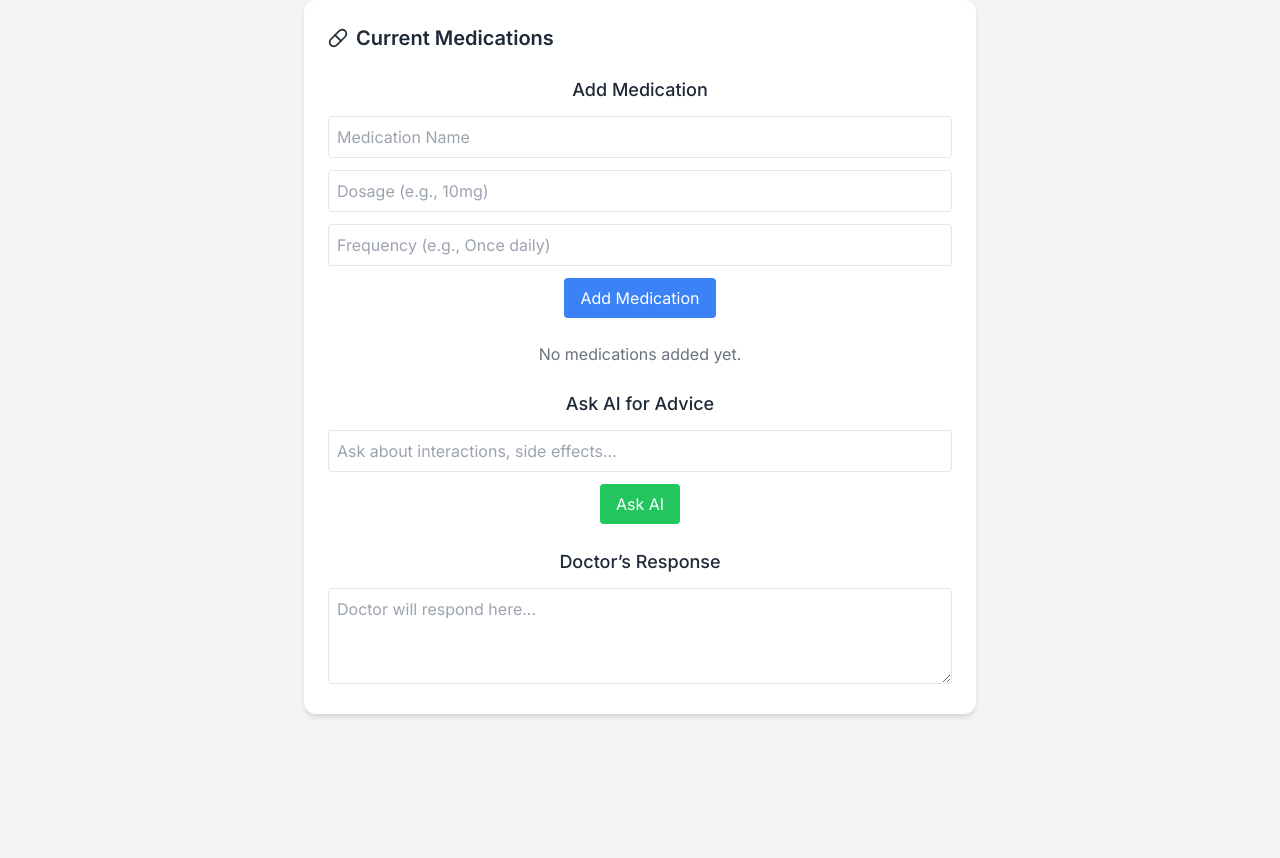
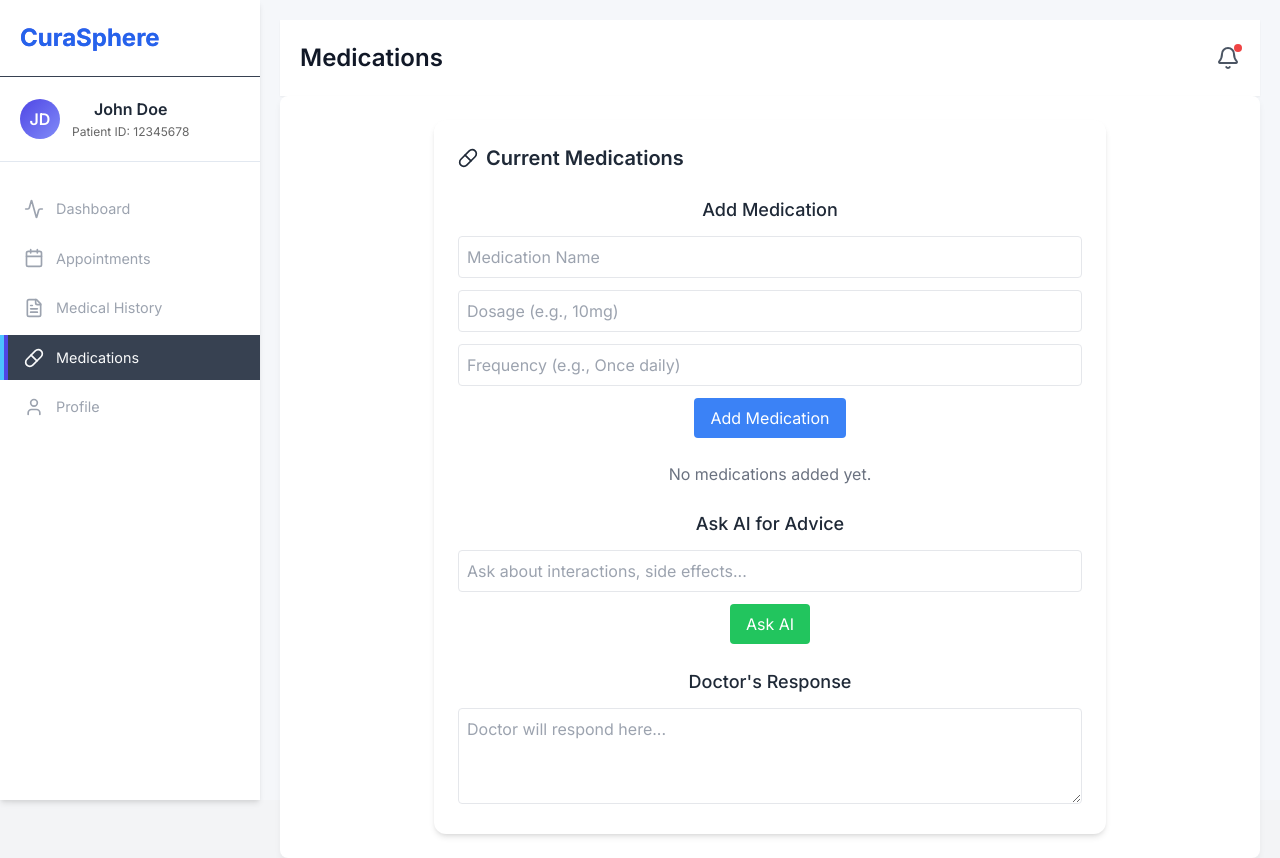
Before and after one commit to sridurgeshv/HMS, a React (Create React App) app in the folder hospital-management-system/frontend/: page /patient/medications in a window 1280 px wide. Before the commit the page ends 800 px from the top, so only its background shows below. Built offline with nearby package versions, Linux system fonts and the light colour scheme.

Commit message:
working on profile

```diff
--- a/hospital-management-system/frontend/src/pages/patient/Medications.js
+++ b/hospital-management-system/frontend/src/pages/patient/Medications.js
@@ -1,6 +1,7 @@
 import React, { useState, useEffect, useContext } from "react";
 import { PatientContext } from "../../PatientContext";
-import { Pill } from "lucide-react";
+import { Pill, Activity, Calendar, FileText, User, Bell } from "lucide-react";
+import { Link, useLocation } from "react-router-dom";
 
 const Medications = () => {
   const { patientId } = useContext(PatientContext); // Get patient ID
@@ -11,6 +12,7 @@ const Medications = () => {
   const [prompt, setPrompt] = useState("");
   const [aiResponse, setAiResponse] = useState("");
   const [doctorResponse, setDoctorResponse] = useState("");
+  const location = useLocation();
 
   // Fetch medications when component loads
   const fetchMedications = async () => {
@@ -79,7 +81,83 @@ const Medications = () => {
     }
   };
 
+  const getActiveTab = () => {
+    const path = location.pathname;
+    if (path.includes('/appointments')) return 'appointments';
+    if (path.includes('/medical-history')) return 'medical-history';
+    if (path.includes('/medications')) return 'medications';
+    if (path.includes('/profile')) return 'profile';
+    return 'dashboard';
+  };
+
+  const activeTab = getActiveTab();
+
   return (
+    <div className="dashboard-container">
+      <div className="sidebar">
+        <div className="sidebar-header">
+          <h2 className="logo">CuraSphere</h2>
+        </div>
+        <div className="sidebar-content">
+          <div className="user-profile">
+            <div className="avatar">JD</div>
+            <div className="user-info">
+              <h3>John Doe</h3>
+              <p>Patient ID: 12345678</p>
+            </div>
+          </div>
+          <nav className="sidebar-menu">
+            <Link
+              to="/patient/dashboard"
+              className={`menu-item ${activeTab === 'dashboard' ? 'active' : ''}`}
+            >
+              <Activity size={20} />
+              <span>Dashboard</span>
+            </Link>
+            <Link
+              to="/patient/appointments"
+              className={`menu-item ${activeTab === 'appointments' ? 'active' : ''}`}
+            >
+              <Calendar size={20} />
+              <span>Appointments</span>
+            </Link>
+            <Link
+              to="/patient/medical-history"
+              className={`menu-item ${activeTab === 'medical-history' ? 'active' : ''}`}
+            >
+              <FileText size={20} />
+              <span>Medical History</span>
+            </Link>
+            <Link
+              to="/patient/medications"
+              className={`menu-item ${activeTab === 'medications' ? 'active' : ''}`}
+            >
+              <Pill size={20} />
+              <span>Medications</span>
+            </Link>
+            <Link
+              to="/patient/profile"
+              className={`menu-item ${activeTab === 'profile' ? 'active' : ''}`}
+            >
+              <User size={20} />
+              <span>Profile</span>
+            </Link>
+          </nav>
+        </div>
+      </div>
+
+      <main className="dashboard-main">
+        <header className="main-header">
+          <h1>Medications</h1>
+          <div className="header-actions">
+            <div className="notification-bell">
+              <span className="notification-dot"></span>
+              <Bell size={24} />
+            </div>
+          </div>
+        </header>
+
+        <div className="dashboard-content">
           <div className="p-6 max-w-2xl mx-auto bg-white rounded-xl shadow-md space-y-6">
             <h2 className="text-xl font-semibold flex items-center gap-2">
               <Pill size={20} /> Current Medications
@@ -123,7 +201,7 @@ const Medications = () => {
 
             {/* Doctor Response Section */}
             <div className="space-y-3">
-        <h3 className="text-lg font-medium">Doctor’s Response</h3>
+              <h3 className="text-lg font-medium">Doctor's Response</h3>
               <textarea
                 value={doctorResponse}
                 onChange={(e) => setDoctorResponse(e.target.value)}
@@ -133,8 +211,10 @@ const Medications = () => {
               ></textarea>
             </div>
           </div>
+        </div>
+      </main>
+    </div>
   );
-
 };
 
 export default Medications;
```
Lines whose indentation alone changed are shown as unchanged.
